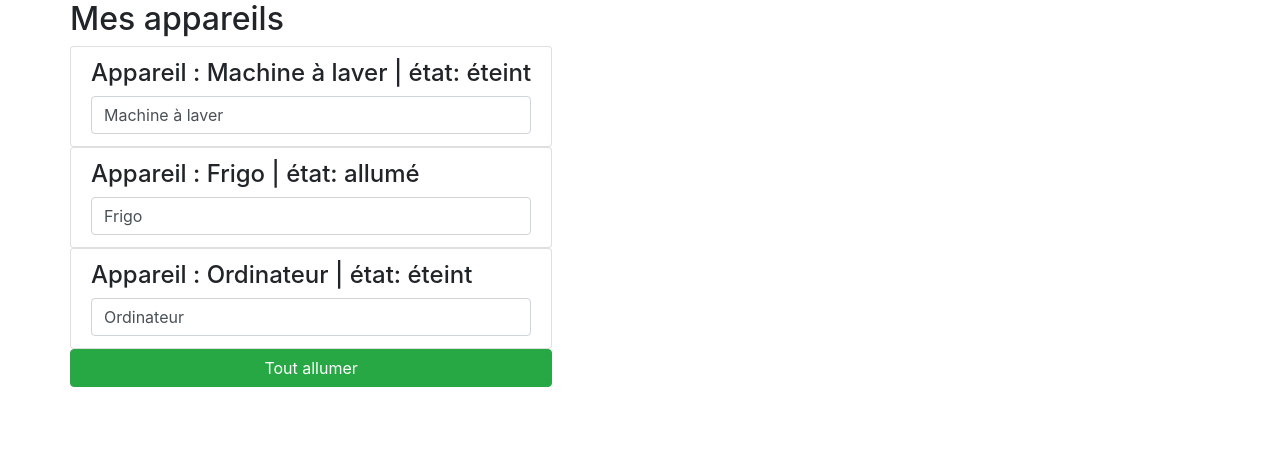
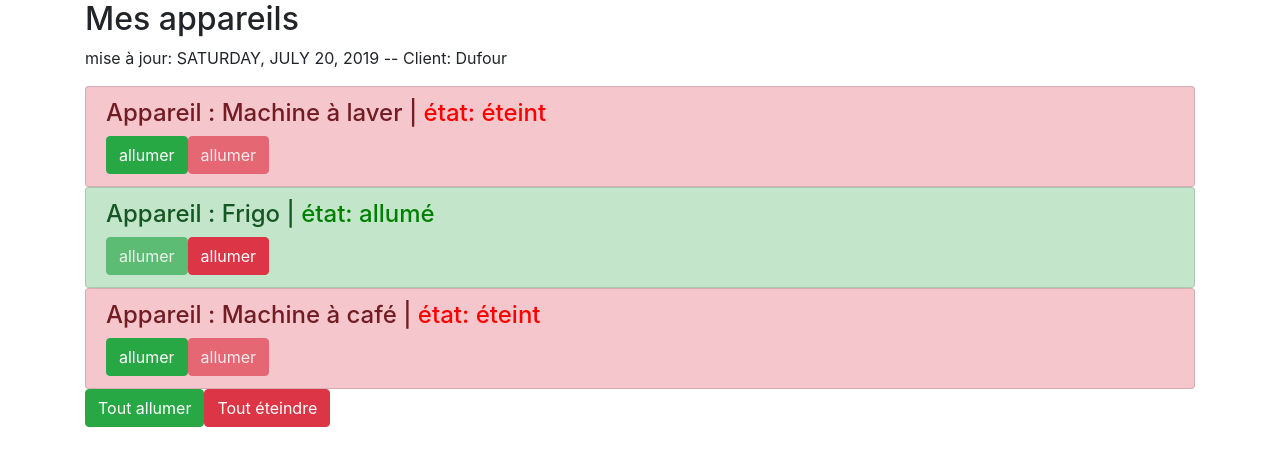
Before and after one commit to jaimeSastreC/angular-jaime, an Angular app: page / in a window 1280 px wide. Shown: the top 466 px of the page. Built offline with nearby package versions, Linux system fonts and the light colour scheme.

Commit message:
exo 3 terminé

```diff
--- a/src/app/app.component.html
+++ b/src/app/app.component.html
@@ -1,26 +1,37 @@
 <!--The content below is only a placeholder and can be replaced.-->
 <div class="container">
   <div class="row">
-    <div class="col-xs-12">
+    <div class="col-xl-12">
       <h2>Mes appareils</h2>
+      <p>mise à jour: {{lastUpdate | date: 'fullDate' | uppercase }} -- Client: {{client | async }}</p>
       <ul class="list-group">
-        <app-appareil [appareilName]="appareilOne" [appareilStatus]="_appareilOneStatus"></app-appareil>
-        <app-appareil [appareilName]="appareilTwo" [appareilStatus]="_appareilTwoStatus"></app-appareil>
-        <app-appareil [appareilName]="appareilThree" [appareilStatus]="_appareilThreeStatus"></app-appareil>
-        <button class="btn btn-success"
-                [disabled]="!isAuth"
-                (click)="onAllumer()">Tout allumer</button>
+        <app-appareil *ngFor= "let appareil of appareils; let i = index"
+                      [appareilIndex]="i"
+                      [appareilName]="appareil.name"
+                      [appareilStatus]="appareil.status"
+        ></app-appareil>
       </ul>
+
+      <!--[disabled]="!isAuth"-->
+      <button class="btn btn-success"
+              (click)="onAllumer()">
+        Tout allumer
+      </button>
+      <button class="btn btn-danger"
+              (click)="onEteindre()">
+        Tout éteindre
+      </button>
     </div>
   </div>
 </div>
 
 <!--
+première option simple:
     <app-appareil appareilName="Machine à laver"></app-appareil>
     <app-appareil appareilName="Frigo"></app-appareil>
     <app-appareil appareilName="Ordinateur"></app-appareil>
 
-puis:
+puis par le Typescript:
     <app-appareil [appareilName]="appareilOne" [appareilStatus]="'allumé'"></app-appareil>
     <app-appareil [appareilName]="appareilTwo" [appareilStatus]="'éteint'"></app-appareil>
     <app-appareil [appareilName]="appareilThree" [appareilStatus]="'allumé'"></app-appareil>
--- a/src/app/app.component.ts
+++ b/src/app/app.component.ts
@@ -1,37 +1,29 @@
 import { Component, OnInit } from '@angular/core';
+import {AppareilService} from './services/appareil.service';
 
 @Component({
   selector: 'app-root',
   templateUrl: './app.component.html',
   styleUrls: ['./app.component.scss']
 })
-export class AppComponent {
-  // title = 'Projet: angular-jaime';
+export class AppComponent implements OnInit {
+  isAuth = false;
+  lastUpdate = new Date();
 
-  isAuth = false;
-  appareilStatus = 'éteint';
+  client = new Promise(
+    (resolve, reject) => {
+      const client1 = 'Dufour';
+      setTimeout(
+        () => {
+          resolve(client1);
+        }, 2000
+      );
+    }
+  );
 
-  appareilOne = 'Machine à laver';
-  appareilTwo = 'Frigo';
-  appareilThree = 'Ordinateur';
+  appareils: any[];
 
-  private _appareilOneStatus = 'éteint';
-  private _appareilTwoStatus = 'allumé';
-  private _appareilThreeStatus = 'éteint';
-
-  set appareilOneStatus(value: string) {
-    this._appareilOneStatus = value;
-  }
-
-  set appareilTwoStatus(value: string) {
-    this._appareilTwoStatus = value;
-  }
-
-  set appareilThreeStatus(value: string) {
-    this._appareilThreeStatus = value;
-  }
-
-  constructor() {
+  constructor(private appareilservice: AppareilService) {
     setTimeout(
       () => {
         this.isAuth = true;
@@ -39,13 +31,26 @@ export class AppComponent {
     );
   }
 
-  onAllumer() {
-    console.log('on allume!');
-    this.appareilStatus = 'allumé';
-    // on allume tous les appareils :
-    this.appareilOneStatus = this.appareilStatus;
-    this.appareilTwoStatus = this.appareilStatus;
-    this.appareilThreeStatus = this.appareilStatus;
+  ngOnInit(): void {
+    this.appareils = this.appareilservice.appareils;
   }
 
+  onAllumer() {
+    // console.log('on allume!');
+    this.appareilservice.switchOnAll();
+  };
+
+  onEteindre() {
+    this.appareilservice.switchOffAll();
+  }
 }
+
+/*
+
+onAllumer() {
+  console.log('on allume!');
+  this.appareils[0].status = 'allumé';
+  this.appareils[1].status = 'allumé';
+  this.appareils[2].status = 'allumé';
+}
+*/
--- a/src/app/appareil/appareil.component.html
+++ b/src/app/appareil/appareil.component.html
@@ -1,4 +1,19 @@
-<li class="list-group-item">
-  <h4>Appareil : {{getAppareilName()}} | état: {{getAppareilStatus()}}</h4>
-  <input type="text" class="form-control" [(ngModel)]="appareilName">
+<li [ngClass]="{'list-group-item': true,
+'list-group-item-success': appareilStatus ==='allumé',
+'list-group-item-danger': appareilStatus ==='éteint'}">
+
+ <!-- <div style="background-color:red; width: 20px; height: 20px;"
+       *ngIf="appareilStatus === 'éteint' "></div>-->
+
+  <h4 >Appareil : {{getAppareilName()}} |
+    <span [ngStyle]="{color: getColor()}"> état: {{getAppareilStatus()}}</span>
+  </h4>
+  <button class="btn btn-success"
+          (click) = "onSwitchOn()"
+          [disabled]= "appareilStatus=== 'allumé' ">allumer</button>
+  <button class="btn btn-danger"
+          (click) = "onSwitchOff()"
+          [disabled]="appareilStatus=== 'éteint' ">allumer</button>
+
+  <!--<input type="text" class="form-control" [(ngModel)]="appareilName">-->
 </li>
--- a/src/app/appareil/appareil.component.ts
+++ b/src/app/appareil/appareil.component.ts
@@ -1,4 +1,5 @@
 import { Component, OnInit, Input } from '@angular/core';
+import {AppareilService} from '../services/appareil.service';
 
 @Component({
   selector: 'app-appareil',
@@ -11,10 +12,11 @@ export class AppareilComponent implements OnInit {
   // props peuvent être changés à partir de app.component, donc ensuite à partir d'une DB ou service
   @Input() appareilName: string;
   @Input() appareilStatus: string;
+  @Input() appareilIndex: number;
 
   // appareilStatus: string = 'éteint';
 
-  constructor() { }
+  constructor(private appareilService: AppareilService) { }
 
   ngOnInit() {
   }
@@ -28,9 +30,21 @@ export class AppareilComponent implements OnInit {
     return this.appareilStatus;
   }
 
-  setAppareilStatus(statut) {
-    this.appareilStatus = 'allumé';
+  getColor() {
+    if (this.appareilStatus === 'éteint') {
+      return 'red';
+    } else if (this.appareilStatus) {
+      return 'green';
+    }
   }
 
+  onSwitchOn() {
+    this.appareilService.switchOnAppareil(this.appareilIndex);
+    console.log('OOOOOOOOOOOOOOOO');
+  }
+
+  onSwitchOff() {
+    this.appareilService.switchOffAppareil(this.appareilIndex);
+  }
 
 }
--- /dev/null
+++ b/src/app/services/appareil.service.ts
@@ -0,0 +1,36 @@
+export class AppareilService {
+  appareils = [
+    {
+      name: 'Machine à laver',
+      status: 'éteint'
+    },
+    {
+      name: 'Frigo',
+      status: 'allumé'
+    },
+    {
+      name: 'Machine à café',
+      status: 'éteint'
+    }
+  ];
+
+  switchOnAll() {
+    for (let appareil of this.appareils){
+      appareil.status = 'allumé';
+    }
+  }
+
+  switchOffAll() {
+    for (let appareil of this.appareils){
+      appareil.status = 'éteint';
+    }
+  }
+
+  switchOnAppareil(index: number) {
+    this.appareils[index].status = 'allumé';
+  }
+
+  switchOffAppareil(index: number) {
+    this.appareils[index].status = 'éteint';
+  }
+}
```
Also changed, not shown: src/app/app.module.ts (+6 -1 lines), 1 other file (tests, documents, lock files or other folders).
